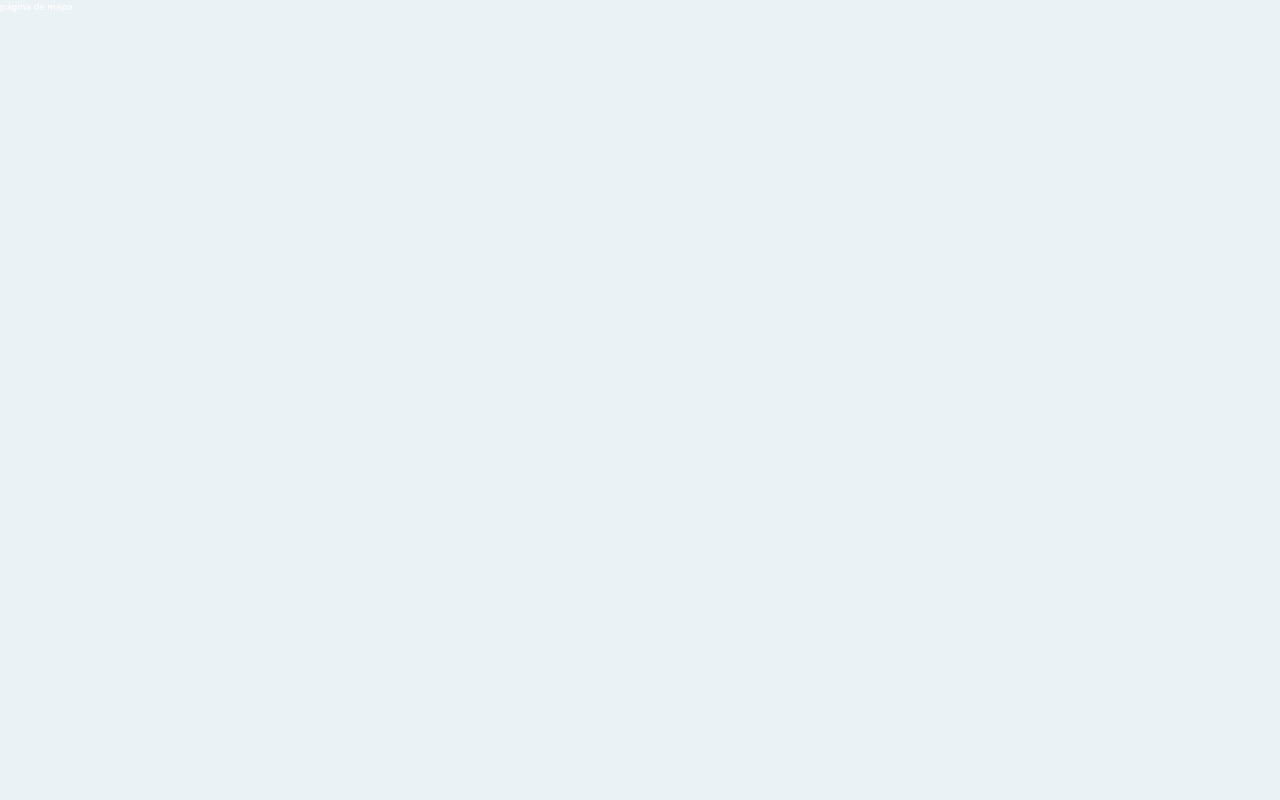
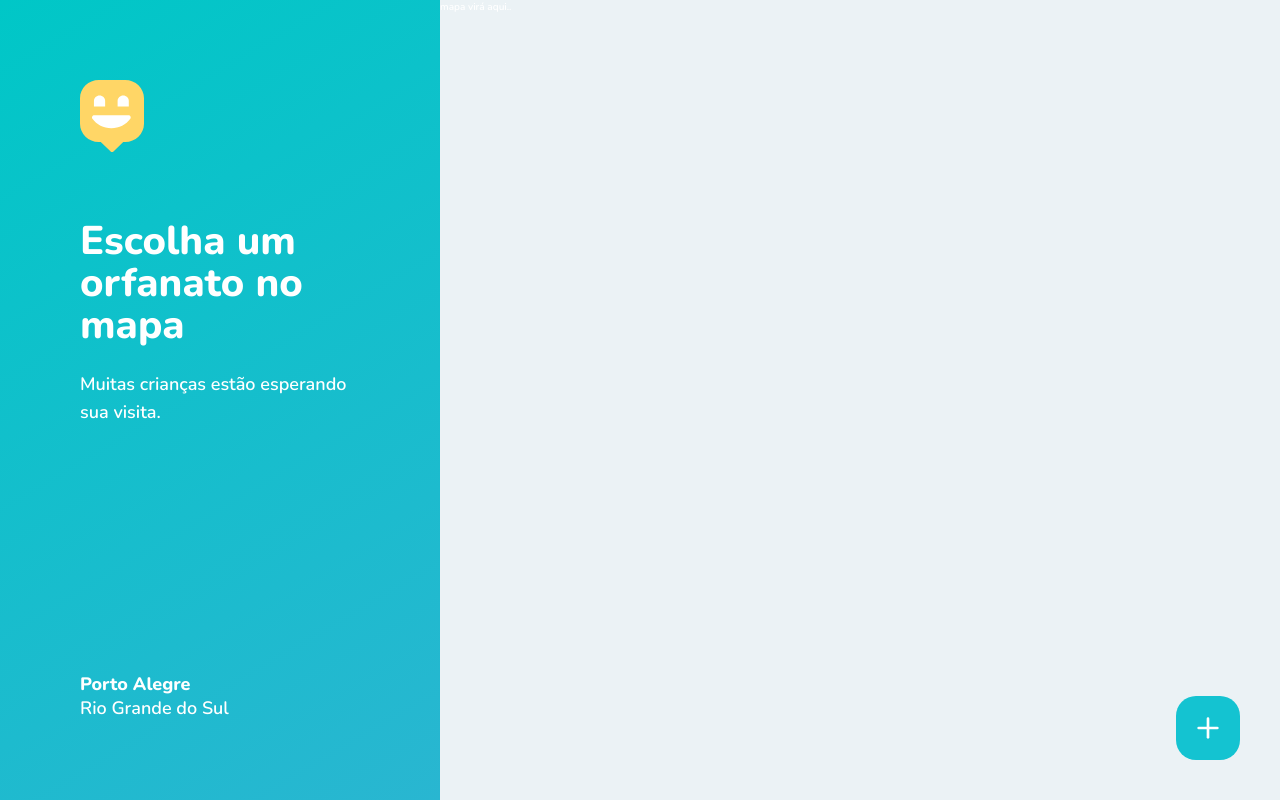
Before and after one commit to sunderhus/NLW3-WEB, a React (Create React App) app: page /map in a window 1280 px wide. Built offline with nearby package versions, Linux system fonts and the light colour scheme.

Commit message:
feature: new page of orphanages implemented without map.

```diff
--- a/src/assets/images/styles/global.tsx
+++ b/src/assets/images/styles/global.tsx
@@ -1,7 +1,7 @@
-import { createGlobalStyle } from "styled-components";
+import { createGlobalStyle } from 'styled-components';
 
-import "./colors.css";
-import "./typography.css";
+import './colors.css';
+import './typography.css';
 
 const GlobalStyles = createGlobalStyle`
 
@@ -9,6 +9,7 @@ const GlobalStyles = createGlobalStyle`
     margin:0;
     padding: 0;
     box-sizing: border-box;
+
 }
 
  :root{
@@ -17,9 +18,7 @@ const GlobalStyles = createGlobalStyle`
     -moz-osx-font-smoothing: grayscale;
     font-family: 'Nunito', sans-serif;
     scroll-behavior: smooth;
-    html {
 
-    }
     html,
     body{
         height: 100vh;
@@ -28,11 +27,13 @@ const GlobalStyles = createGlobalStyle`
         color:var(--white);
         background-color: var(--grey);
     }
-
+    p{
+      font-size:1.8rem;
+    }
     textarea,
     input,
     button{
-        font-family:600 var(--regular) 'Nunito', sans-serif;
+        font-family:600 2.4rem 'Nunito', sans-serif;
     }
 }
 `;
--- a/src/pages/OrphanagesMap/index.tsx
+++ b/src/pages/OrphanagesMap/index.tsx
@@ -1,11 +1,31 @@
 import React from 'react';
 
-import { Container } from './styles';
+import { FiPlus } from 'react-icons/fi';
+import { Link } from 'react-router-dom';
+
+import happyMarker from '../../assets/images/marker.svg';
+
+import { Page } from './styles';
 const OrphanagesMap: React.FC = () => {
   return (
-    <Container>
-      <p>página de mapa.</p>
-    </Container>
+    <Page>
+      <aside>
+        <header>
+          <img src={happyMarker} alt="happy" />
+          <h2>Escolha um orfanato no mapa</h2>
+          <p>Muitas crianças estão esperando sua visita.</p>
+        </header>
+        <footer>
+          <strong>Porto Alegre</strong>
+          <span>Rio Grande do Sul</span>
+        </footer>
+      </aside>
+      <div>mapa virá aqui..</div>
+
+      <Link to="/map" className="create-orphanage">
+        <FiPlus size={32} color="#FFF" />
+      </Link>
+    </Page>
   );
 };
 
--- a/src/pages/OrphanagesMap/styles.tsx
+++ b/src/pages/OrphanagesMap/styles.tsx
@@ -1,3 +1,58 @@
 import styled from 'styled-components';
 
-export const Container = styled.div``;
+export const Page = styled.div`
+  width: 100vw;
+  height: 100vh;
+  display: flex;
+  position: relative;
+
+  aside {
+    width: 44rem;
+    background: linear-gradient(329.54deg, #29b6d1 0%, #00c7c7 100%);
+    padding: 8rem;
+
+    display: flex;
+    justify-content: space-between;
+    flex-direction: column;
+
+    h2 {
+      font-size: 4rem;
+      font-weight: 800;
+      line-height: 4.2rem;
+      margin-top: 6.4rem;
+    }
+    p {
+      line-height: 2.8rem;
+      margin-top: 2.4rem;
+    }
+
+    footer {
+      display: flex;
+      flex-direction: column;
+      font-size: 1.8rem;
+      line-height: 2.4rem;
+      strong {
+        font-weight: 800;
+      }
+    }
+  }
+
+  .create-orphanage {
+    position: absolute;
+    right: 4rem;
+    bottom: 4rem;
+
+    width: 6.4rem;
+    height: 6.4rem;
+    background: #14c3d1;
+    border-radius: 2rem;
+
+    display: flex;
+    justify-content: center;
+    align-items: center;
+    transition: background-color 0.2s;
+    &:hover {
+      background: #17d6eb;
+    }
+  }
+`;
```
